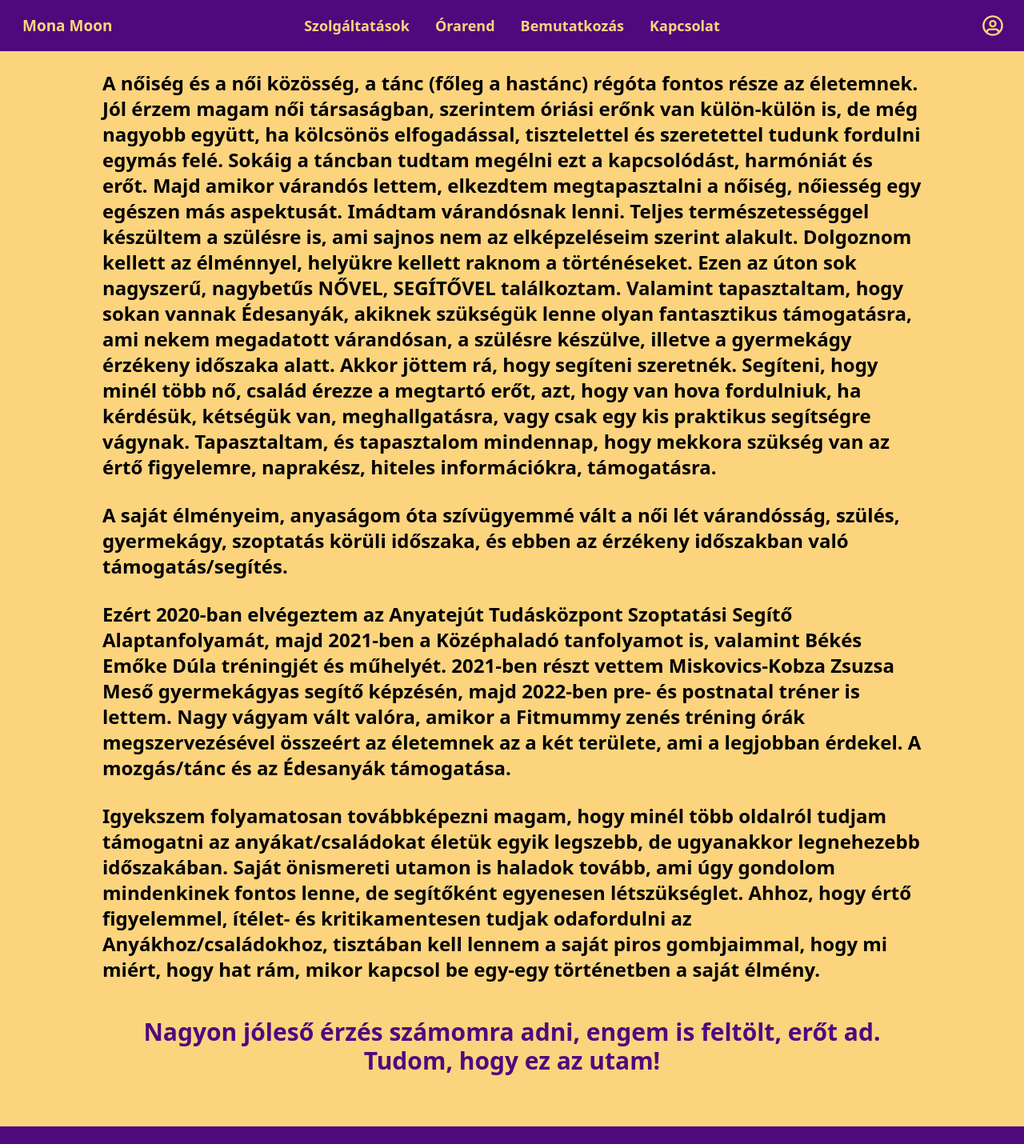
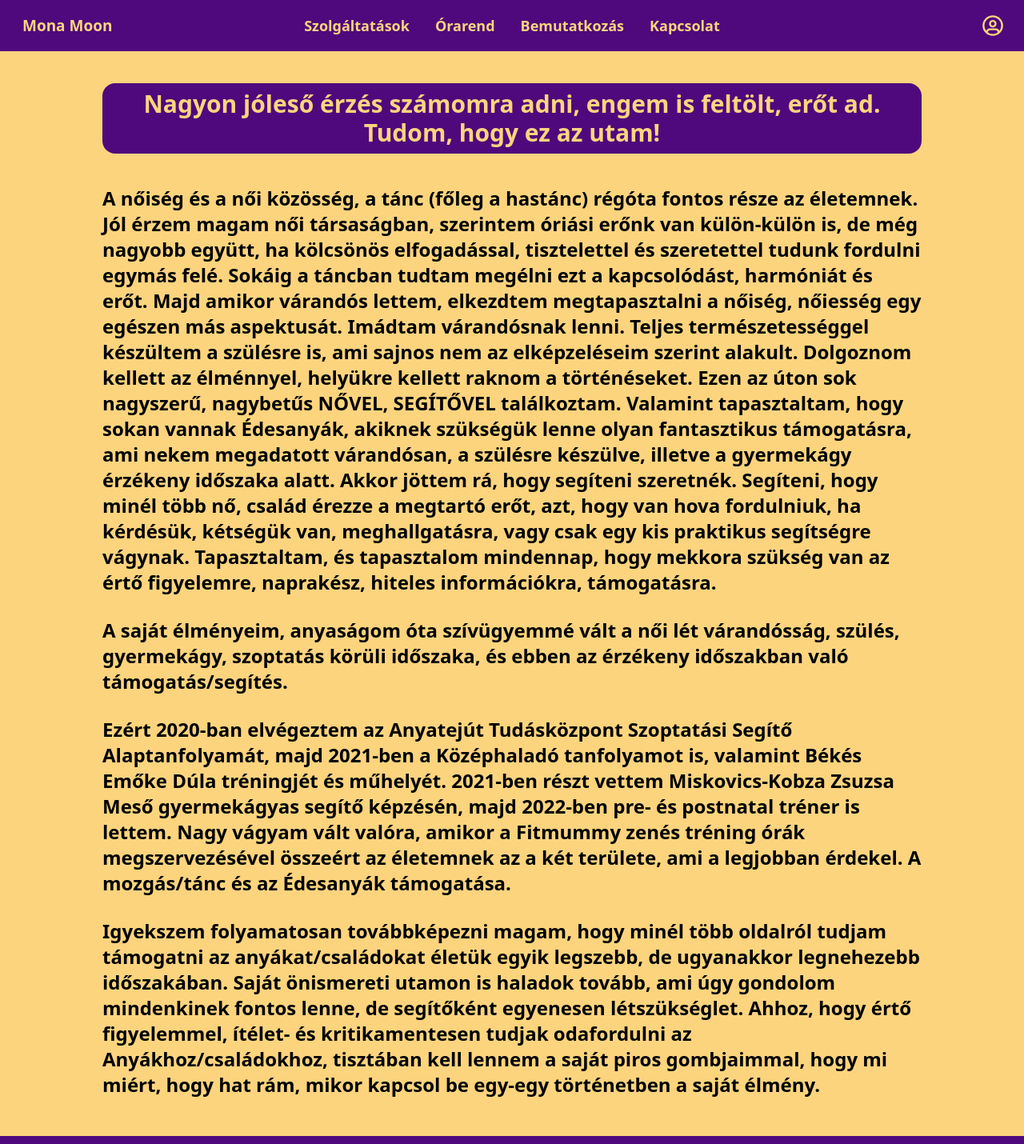
Before and after one commit to Venecaat/Mona-Moon, a React (Vite) app in the folder Frontend/: page /bemutatkozas/telihold-anyaoltalom in a window 1280 px wide. Shown: the top 1430 px of the page at 80% size. Built offline with nearby package versions, Linux system fonts and the light colour scheme.

Commit message:
Frontend: Add main title in FullmoonMP intro page

```diff
--- a/Frontend/src/routes/introduction/FullmoonMP.jsx
+++ b/Frontend/src/routes/introduction/FullmoonMP.jsx
@@ -1,10 +1,11 @@
 import { NormalParagraph } from "../../components/NormalParagraph.jsx";
-import { HighlightedParagraph } from "../../components/HighlightedParagraph.jsx";
+import { Header } from "../../components/mainpage/Header.jsx";
 
 export const FullmoonMP = () => {
     return (
         <div className="text-xl font-semibold">
             <div className="grid grid-cols-1 mb-6 text-center md:text-left text-2xl gap-7">
+                <Header title="Nagyon jóleső érzés számomra adni, engem is feltölt, erőt ad. Tudom, hogy ez az utam!" classes="text-center" />
                 <NormalParagraph text="A nőiség és a női közösség, a tánc (főleg a hastánc) régóta fontos része az életemnek.
                     Jól érzem magam női társaságban, szerintem óriási erőnk van külön-külön is, de még nagyobb együtt,
                     ha kölcsönös elfogadással, tisztelettel és szeretettel tudunk fordulni egymás felé.
@@ -33,7 +34,6 @@ export const FullmoonMP = () => {
                     de segítőként egyenesen létszükséglet. Ahhoz, hogy értő figyelemmel, ítélet- és kritikamentesen
                     tudjak odafordulni az Anyákhoz/családokhoz, tisztában kell lennem a saját piros gombjaimmal,
                     hogy mi miért, hogy hat rám, mikor kapcsol be egy-egy történetben a saját élmény." />
-                <HighlightedParagraph text="Nagyon jóleső érzés számomra adni, engem is feltölt, erőt ad. Tudom, hogy ez az utam!" />
             </div>
         </div>
     )
```
